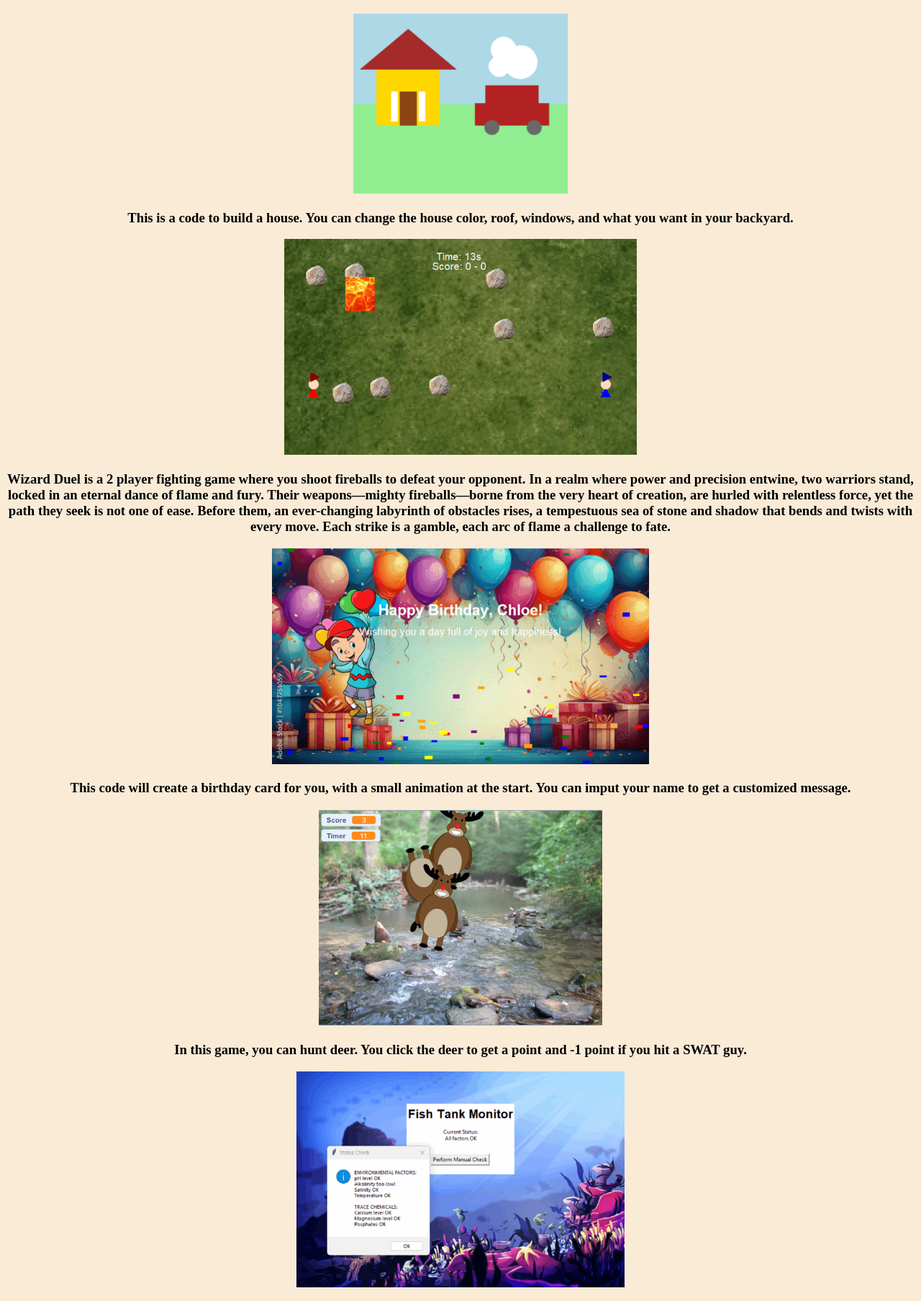
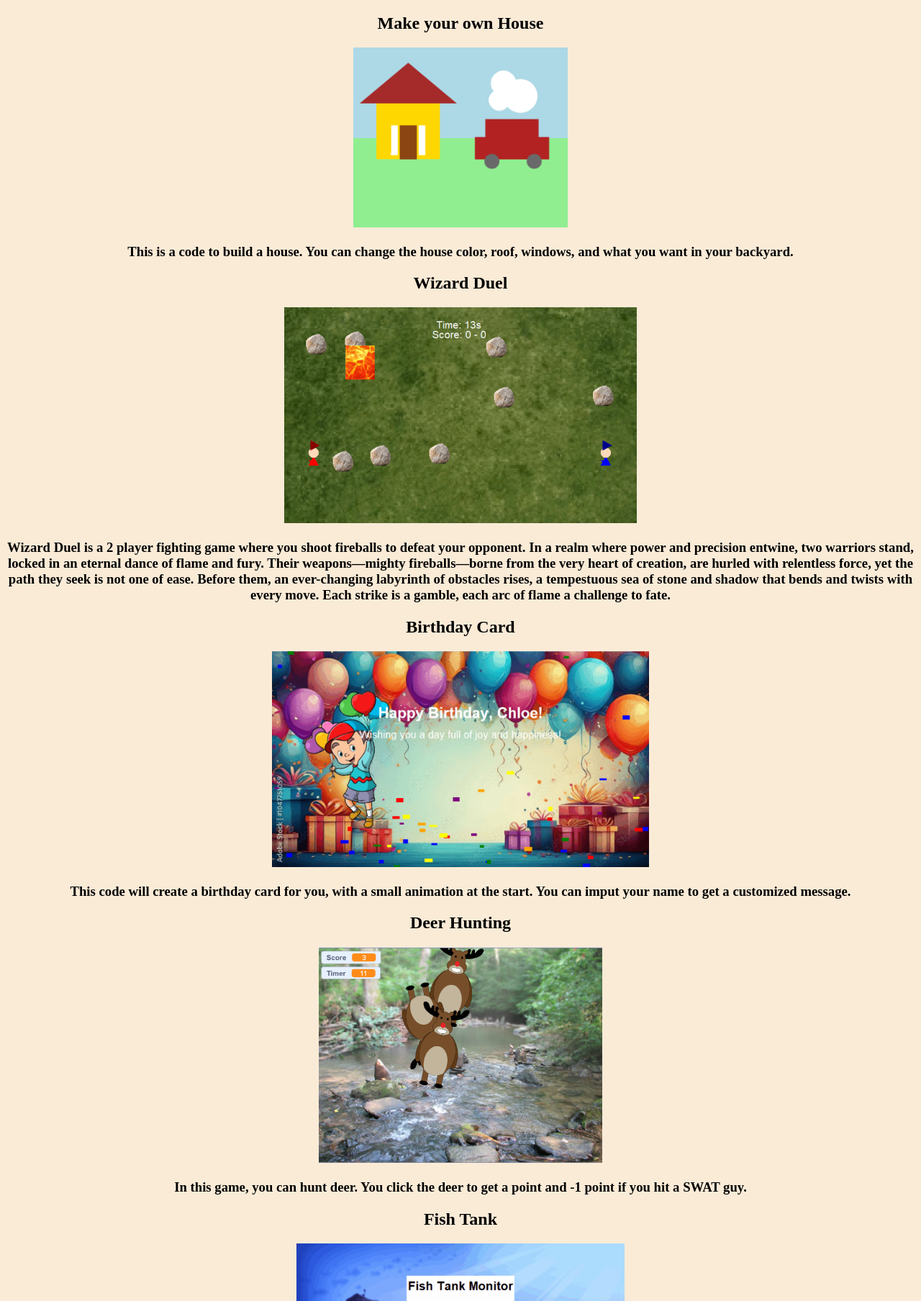
Before and after one commit to chloeknight11/chloeknight11.github.io, a plain HTML site: page portfolio.html in a window 1280 px wide. Shown: the part 87-1895 px from the top of the page at 72% size. Drawn offline with Linux system fonts and the light colour scheme.

Commit message:
Update portfolio.html

```diff
--- a/portfolio.html
+++ b/portfolio.html
@@ -21,17 +21,23 @@
 		   </div>
     <center>
     <h1>This is my Portfolio Page!</h1>
+	<h2>Make your own House</h2>
 	<img src= "Images/BuildAHouse.png" height="250">
 	    <h3>This is a code to build a house. You can change the house color, roof, windows, and what you want in your backyard.</h3>
+	<h2>Wizard Duel</h2>
 	<img src= "Images/WizardDuel.png" height="300">
 	    <h3>Wizard Duel is a 2 player fighting game where you shoot fireballs to defeat your opponent. In a realm where power and precision entwine, two warriors stand, locked in an eternal dance of flame and fury. Their weapons—mighty fireballs—borne from the very heart of creation, are hurled with relentless force, yet the path they seek is not one of ease.
 		Before them, an ever-changing labyrinth of obstacles rises, a tempestuous sea of stone and shadow that bends and twists with every move. Each strike is a gamble, each arc of flame a challenge to fate.</h3>
+	<h2>Birthday Card</h2>
 	<img src= "Images/BirthdayCard.png" height="300">
 	    <h3>This code will create a birthday card for you, with a small animation at the start. You can imput your name to get a customized message.</h3>
+	<h2>Deer Hunting</h2>
 	<img src= "Images/Deer.png" height="300">
 	    <h3>In this game, you can hunt deer. You click the deer to get a point and -1 point if you hit a SWAT guy.</h3>
+	<h2>Fish Tank</h2>
 	<img src= "Images/FishTank.gif" height="300">
 	    <h3>This is a fish tank. It shows some stats.</h3>
+	<h2>Rover Landing</h2>
 	<img src= "Images/MarshLands.png" height="200" width="200">
 	<img src= "Images/DataChart.png" height="200" width="200">
 	    <h3>Based on the data, the rover was in a marsh land biome. The planet had smooth, stable winds and low ambient light. Between marsh lands and an inland forest, it was decided the planet must be a marsh land biome based on the noise levels.</h3>
```
